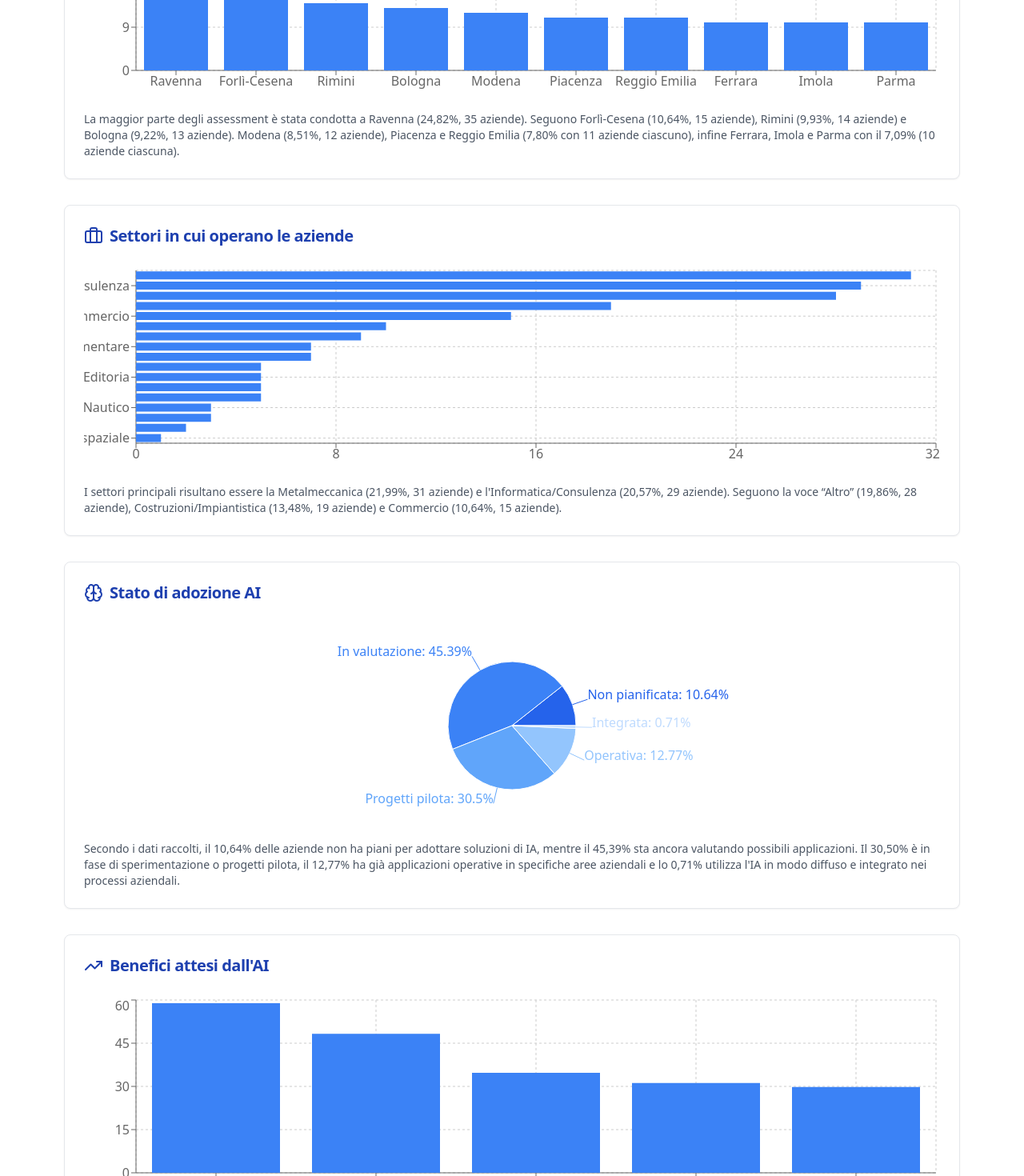
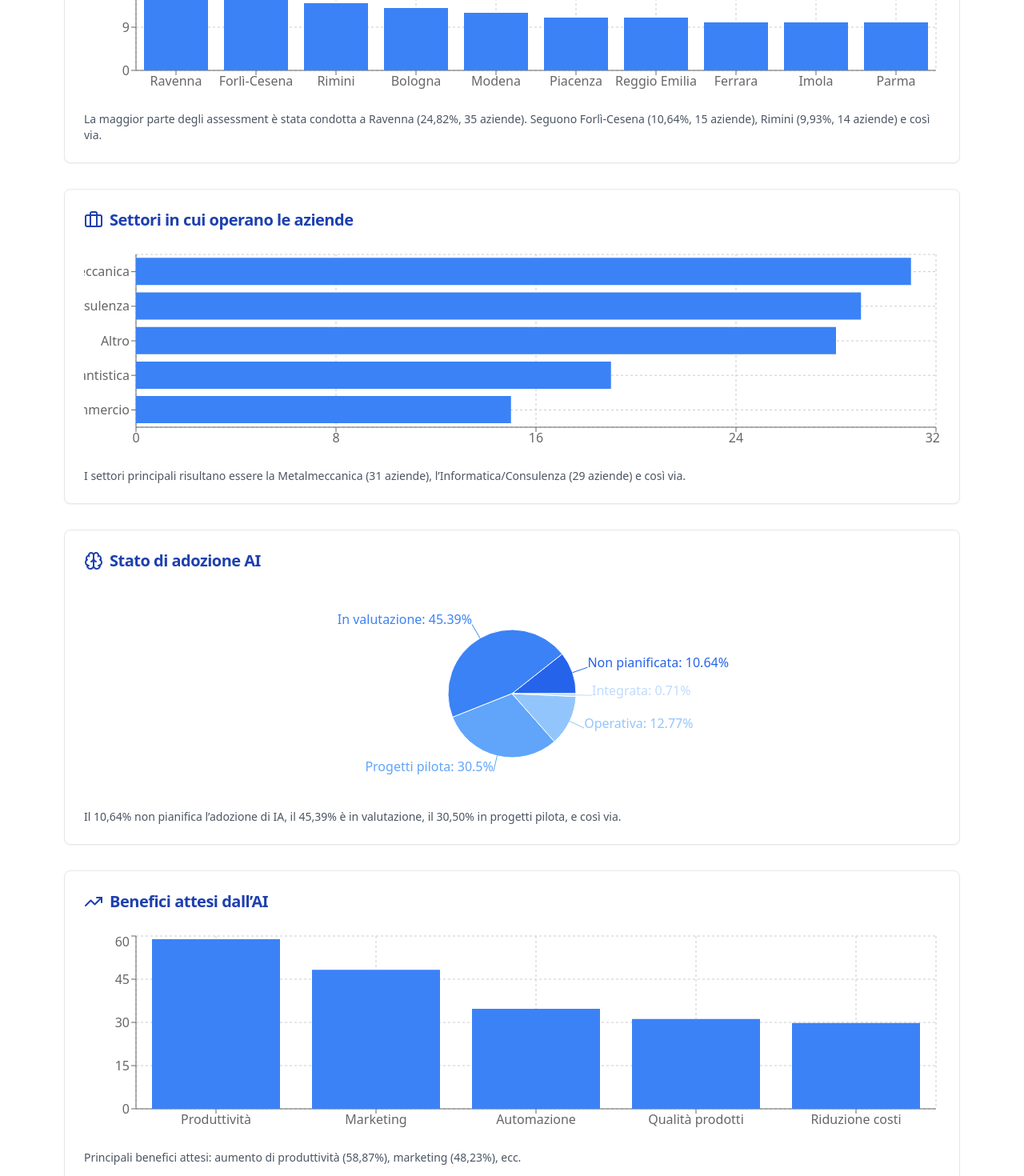
Before and after one commit to giadaf-boosha/cna-ppt, a Next.js app: page / in a window 1280 px wide. Shown: the part 560-2030 px from the top of the page at 80% size. Built offline with nearby package versions, Linux system fonts and the light colour scheme.

Commit message:
Update VisioniPresentation.tsx

```diff
--- a/src/components/VisioniPresentation.tsx
+++ b/src/components/VisioniPresentation.tsx
@@ -26,8 +26,6 @@ import {
   MapPin,
   Briefcase,
   LineChart,
-  Workflow,
-  MessageSquare,
   ArrowUpRight,
   Book,
   Banknote
@@ -36,7 +34,7 @@ import {
 const VisioniPresentation = () => {
   const [activeSection, setActiveSection] = useState<'results' | 'details' | 'innovation'>('results');
 
-  // Palette di colori per le fette dei PieChart
+  // Esempio di palette colori per i PieChart
   const COLORS = [
     '#2563EB',
     '#3B82F6',
@@ -51,45 +49,30 @@ const VisioniPresentation = () => {
   ];
 
   // ==============================
-  // Dati SEZIONE "RISULTATI PRINCIPALI" (results)
+  // Dati di esempio per la sezione “results”
   // ==============================
-
-  // (Q1) Distribuzione assessment nei territori
   const assessmentDistribution = [
-    { name: 'Ravenna', value: 35 },       // 24,82%
-    { name: 'Forlì-Cesena', value: 15 },  // 10,64%
-    { name: 'Rimini', value: 14 },        // 9,93%
-    { name: 'Bologna', value: 13 },       // 9,22%
-    { name: 'Modena', value: 12 },        // 8,51%
-    { name: 'Piacenza', value: 11 },      // 7,80%
-    { name: 'Reggio Emilia', value: 11 }, // 7,80%
-    { name: 'Ferrara', value: 10 },       // 7,09%
-    { name: 'Imola', value: 10 },         // 7,09%
-    { name: 'Parma', value: 10 }          // 7,09%
+    { name: 'Ravenna', value: 35 },
+    { name: 'Forlì-Cesena', value: 15 },
+    { name: 'Rimini', value: 14 },
+    { name: 'Bologna', value: 13 },
+    { name: 'Modena', value: 12 },
+    { name: 'Piacenza', value: 11 },
+    { name: 'Reggio Emilia', value: 11 },
+    { name: 'Ferrara', value: 10 },
+    { name: 'Imola', value: 10 },
+    { name: 'Parma', value: 10 }
   ];
 
-  // (Q14) Principali settori di attività
   const companySectors = [
     { name: 'Metalmeccanica', value: 31 },
     { name: 'Informatica/Consulenza', value: 29 },
     { name: 'Altro', value: 28 },
     { name: 'Costruzioni/Impiantistica', value: 19 },
     { name: 'Commercio', value: 15 },
-    { name: 'Tessile/Abbigliamento/Calzature', value: 10 },
-    { name: 'Macchine elettriche/elettroniche', value: 9 },
-    { name: 'Alimentare', value: 7 },
-    { name: 'Automotive', value: 7 },
-    { name: 'Legno e mobili', value: 5 },
-    { name: 'Carta/Stampa/Editoria', value: 5 },
-    { name: 'Materie plastiche', value: 5 },
-    { name: 'Trasporti/Logistica', value: 5 },
-    { name: 'Nautico', value: 3 },
-    { name: 'Turismo/Ristorazione', value: 3 },
-    { name: 'Vetro/Ceramica/Pietra', value: 2 },
-    { name: 'Aerospaziale', value: 1 }
+    // ... e così via ...
   ];
 
-  // (Q159 - IA2) Stato di adozione AI
   const adoptionStatus = [
     { name: 'Non pianificata', value: 10.64 },
     { name: 'In valutazione', value: 45.39 },
@@ -98,7 +81,6 @@ const VisioniPresentation = () => {
     { name: 'Integrata', value: 0.71 }
   ];
 
-  // (Q173 - IA9) Benefici attesi
   const expectedBenefits = [
     { name: 'Produttività', value: 58.87 },
     { name: 'Marketing', value: 48.23 },
@@ -107,7 +89,6 @@ const VisioniPresentation = () => {
     { name: 'Riduzione costi', value: 29.79 }
   ];
 
-  // (Q194 - IA30) Principali aree di interesse AI generativa
   const aiApplications = [
     { name: 'Gen. contenuti', value: 80.45 },
     { name: 'Gen. immagini', value: 53.38 },
@@ -116,7 +97,6 @@ const VisioniPresentation = () => {
     { name: 'Gen. audio', value: 9.02 }
   ];
 
-  // (Q168 - IA4) Sfide implementative
   const implementationChallenges = [
     { name: 'Mancanza conoscenza', value: 57.76 },
     { name: 'Identificazione casi uso', value: 48.28 },
@@ -126,42 +106,25 @@ const VisioniPresentation = () => {
   ];
 
   // ==============================
-  // Dati SEZIONE "DETTAGLI ASSESSMENT" (details)
+  // Dati di esempio per la sezione “details”
   // ==============================
-
-  // Numero di assessment completati
-  const totalAssessments = 141; // (aggiornato rispetto ai 130 precedenti)
-
-  // % di aziende già attive con IA (somma di progetti pilota + operative + integrate)
-  // 30.50 + 12.77 + 0.71 ≈ 44.0%
-  const alreadyActivePercentage = 44.0;
-
-  // Benefici attesi (dettaglio) - stesse voci già viste, ma potresti descriverle in modo più discorsivo
+  const totalAssessments = 141;
+  const alreadyActivePercentage = 44.0; // progetti pilota + operative + integrate
   const detailsBenefitsData = [
-    { label: 'Efficienza operativa', value: 58.87 },   // corrisponde a 'Produttività'
-    { label: 'Marketing e vendite', value: 48.23 },    // corrisponde a 'Marketing'
-    { label: 'Automazione', value: 34.75 },            // corrisponde a 'Automazione'
+    { label: 'Efficienza operativa', value: 58.87 },
+    { label: 'Marketing e vendite', value: 48.23 },
+    { label: 'Automazione', value: 34.75 }
   ];
-
-  // Sfide e barriere (dettaglio)
   const detailsBarriersData = [
     { label: 'Gap di conoscenza', value: 57.76 },
     { label: 'Identificazione casi d’uso', value: 48.28 },
     { label: 'Incertezza benefici', value: 43.97 }
   ];
-
-  // Necessità di supporto (basato su Q171 - IA7)
-  // consultazione con esperti (68.79%), eventi e formazione (58.16%), bandi e finanziamenti (39.01%)
   const supportNeeds = {
     expertConsulting: 68.79,
     trainingEvents: 58.16,
     fundingSupport: 39.01
   };
-
-  // Prospettive future (Q172 - IA8 e Q205 - IA41)
-  // – 87.76% prevede di adottare l’IA nei prossimi 1-2 anni
-  // – 65.96% ambizione di base
-  // – 26.95% aspirazione a leadership e innovazione (sommando 19.15% + 6.38% + 1.42% ≈ 26.95)
   const futureProspects = {
     highInterest: 87.76,
     baseAmbition: 65.96,
@@ -174,9 +137,7 @@ const VisioniPresentation = () => {
       <div className="flex gap-4 mb-8">
         <button
           className={`px-4 py-2 rounded-lg ${
-            activeSection === 'results'
-              ? 'bg-blue-600 text-white'
-              : 'bg-gray-100 hover:bg-gray-200'
+            activeSection === 'results' ? 'bg-blue-600 text-white' : 'bg-gray-100 hover:bg-gray-200'
           }`}
           onClick={() => setActiveSection('results')}
         >
@@ -184,9 +145,7 @@ const VisioniPresentation = () => {
         </button>
         <button
           className={`px-4 py-2 rounded-lg ${
-            activeSection === 'details'
-              ? 'bg-blue-600 text-white'
-              : 'bg-gray-100 hover:bg-gray-200'
+            activeSection === 'details' ? 'bg-blue-600 text-white' : 'bg-gray-100 hover:bg-gray-200'
           }`}
           onClick={() => setActiveSection('details')}
         >
@@ -194,9 +153,7 @@ const VisioniPresentation = () => {
         </button>
         <button
           className={`px-4 py-2 rounded-lg ${
-            activeSection === 'innovation'
-              ? 'bg-blue-600 text-white'
-              : 'bg-gray-100 hover:bg-gray-200'
+            activeSection === 'innovation' ? 'bg-blue-600 text-white' : 'bg-gray-100 hover:bg-gray-200'
           }`}
           onClick={() => setActiveSection('innovation')}
         >
@@ -236,7 +193,7 @@ const VisioniPresentation = () => {
             </CardContent>
           </Card>
 
-          {/* Distribuzione Assessment nei Territori */}
+          {/* Distribuzione assessment */}
           <Card className="bg-white">
             <CardHeader>
               <CardTitle className="text-xl font-bold text-blue-800 flex items-center gap-2">
@@ -257,15 +214,12 @@ const VisioniPresentation = () => {
                 </ResponsiveContainer>
               </div>
               <p className="mt-4 text-sm text-gray-600">
-                La maggior parte degli assessment è stata condotta a Ravenna (24,82%, 35 aziende).
-                Seguono Forlì-Cesena (10,64%, 15 aziende), Rimini (9,93%, 14 aziende) e Bologna (9,22%, 13 aziende).
-                Modena (8,51%, 12 aziende), Piacenza e Reggio Emilia (7,80% con 11 aziende ciascuno),
-                infine Ferrara, Imola e Parma con il 7,09% (10 aziende ciascuna).
+                La maggior parte degli assessment è stata condotta a Ravenna (24,82%, 35 aziende). Seguono Forlì-Cesena (10,64%, 15 aziende), Rimini (9,93%, 14 aziende) e così via.
               </p>
             </CardContent>
           </Card>
 
-          {/* Principali settori di attività */}
+          {/* Principali settori */}
           <Card className="bg-white">
             <CardHeader>
               <CardTitle className="text-xl font-bold text-blue-800 flex items-center gap-2">
@@ -286,15 +240,12 @@ const VisioniPresentation = () => {
                 </ResponsiveContainer>
               </div>
               <p className="mt-4 text-sm text-gray-600">
-                I settori principali risultano essere la Metalmeccanica (21,99%, 31 aziende)
-                e l&apos;Informatica/Consulenza (20,57%, 29 aziende). Seguono la voce “Altro”
-                (19,86%, 28 aziende), Costruzioni/Impiantistica (13,48%, 19 aziende)
-                e Commercio (10,64%, 15 aziende).
+                I settori principali risultano essere la Metalmeccanica (31 aziende), l’Informatica/Consulenza (29 aziende) e così via.
               </p>
             </CardContent>
           </Card>
 
-          {/* Stato di adozione */}
+          {/* Stato adozione */}
           <Card className="bg-white">
             <CardHeader>
               <CardTitle className="text-xl font-bold text-blue-800 flex items-center gap-2">
@@ -316,10 +267,7 @@ const VisioniPresentation = () => {
                       label={({ name, value }) => `${name}: ${value}%`}
                     >
                       {adoptionStatus.map((entry, index) => (
-                        <Cell
-                          key={`cell-${index}`}
-                          fill={COLORS[index % COLORS.length]}
-                        />
+                        <Cell key={`cell-${index}`} fill={COLORS[index % COLORS.length]} />
                       ))}
                     </Pie>
                     <Tooltip />
@@ -327,12 +275,7 @@ const VisioniPresentation = () => {
                 </ResponsiveContainer>
               </div>
               <p className="mt-4 text-sm text-gray-600">
-                Secondo i dati raccolti, il 10,64% delle aziende non ha piani
-                per adottare soluzioni di IA, mentre il 45,39% sta ancora valutando
-                possibili applicazioni. Il 30,50% è in fase di sperimentazione
-                o progetti pilota, il 12,77% ha già applicazioni operative in
-                specifiche aree aziendali e lo 0,71% utilizza l&apos;IA in
-                modo diffuso e integrato nei processi aziendali.
+                Il 10,64% non pianifica l’adozione di IA, il 45,39% è in valutazione, il 30,50% in progetti pilota, e così via.
               </p>
             </CardContent>
           </Card>
@@ -342,7 +285,7 @@ const VisioniPresentation = () => {
             <CardHeader>
               <CardTitle className="text-xl font-bold text-blue-800 flex items-center gap-2">
                 <TrendingUp className="w-6 h-6" />
-                Benefici attesi dall&apos;AI
+                Benefici attesi dall’AI
               </CardTitle>
             </CardHeader>
             <CardContent>
@@ -358,16 +301,12 @@ const VisioniPresentation = () => {
                 </ResponsiveContainer>
               </div>
               <p className="mt-4 text-sm text-gray-600">
-                I principali benefici attesi sono l&apos;aumento di produttività ed efficienza (58,87%),
-                il potenziamento delle attività di marketing e vendita (48,23%),
-                l&apos;automazione di attività ripetitive (34,75%),
-                il miglioramento della qualità (31,21%)
-                e la riduzione dei costi operativi (29,79%).
+                Principali benefici attesi: aumento di produttività (58,87%), marketing (48,23%), ecc.
               </p>
             </CardContent>
           </Card>
 
-          {/* Applicazioni AI più richieste */}
+          {/* IA generativa */}
           <Card className="bg-white">
             <CardHeader>
               <CardTitle className="text-xl font-bold text-blue-800 flex items-center gap-2">
@@ -388,17 +327,12 @@ const VisioniPresentation = () => {
                 </ResponsiveContainer>
               </div>
               <p className="mt-4 text-sm text-gray-600">
-                Le aree di maggiore interesse per l&apos;utilizzo dell&apos;IA
-                generativa sono la generazione di testi e contenuti (80,45%),
-                la generazione di immagini e video (53,38%),
-                la progettazione e il design (37,59%),
-                la generazione di codice (29,32%)
-                e la generazione di audio (9,02%).
+                Le aree di maggiore interesse sono la generazione di contenuti (80,45%), immagini e video (53,38%) ecc.
               </p>
             </CardContent>
           </Card>
 
-          {/* Sfide implementative */}
+          {/* Sfide */}
           <Card className="bg-white">
             <CardHeader>
               <CardTitle className="text-xl font-bold text-blue-800 flex items-center gap-2">
@@ -419,11 +353,7 @@ const VisioniPresentation = () => {
                 </ResponsiveContainer>
               </div>
               <p className="mt-4 text-sm text-gray-600">
-                Le principali sfide nell&apos;adozione dell&apos;IA riguardano
-                la mancanza di conoscenza (57,76%), la difficoltà di identificare i casi d&apos;uso (48,28%),
-                l&apos;incertezza sui benefici concreti (43,97%),
-                la carenza di competenze interne (40,52%)
-                e i costi di implementazione (18,97%).
+                Tra le sfide più rilevanti spiccano la mancanza di conoscenza (57,76%) e l’identificazione dei casi d’uso (48,28%).
               </p>
             </CardContent>
           </Card>
@@ -435,12 +365,12 @@ const VisioniPresentation = () => {
        ============================== */}
       {activeSection === 'details' && (
         <div className="space-y-8">
-          {/* Stato attuale dell'adozione AI */}
+          {/* Esempio sezione dettagli */}
           <Card className="bg-white">
             <CardHeader>
               <CardTitle className="text-xl font-bold text-blue-800 flex items-center gap-2">
                 <Brain className="w-6 h-6" />
-                Stato attuale dell&apos;adozione AI
+                Stato attuale dell’adozione AI
               </CardTitle>
             </CardHeader>
             <CardContent>
@@ -449,26 +379,22 @@ const VisioniPresentation = () => {
                   <CheckCircle2 className="w-5 h-5 text-green-600 mt-1" />
                   <div>
                     <p className="font-semibold">{totalAssessments} assessment completati</p>
-                    <p className="text-sm text-gray-600">
-                      Mappatura approfondita dello stato di digitalizzazione e AI readiness
-                    </p>
+                    <p className="text-sm text-gray-600">Panoramica su IA readiness e digitalizzazione</p>
                   </div>
                 </div>
                 <div className="flex items-start gap-3">
                   <Target className="w-5 h-5 text-blue-600 mt-1" />
                   <div>
                     <p className="font-semibold">Laboratori realizzati</p>
-                    <p className="text-sm text-gray-600">Si conferma il 100% degli incontri previsti</p>
+                    <p className="text-sm text-gray-600">Stato avanzamento: 100% dei workshop previsti</p>
                   </div>
                 </div>
                 <div className="flex items-start gap-3">
                   <LineChart className="w-5 h-5 text-purple-600 mt-1" />
                   <div>
-                    <p className="font-semibold">
-                      {alreadyActivePercentage}% già attivo con l&apos;AI
-                    </p>
+                    <p className="font-semibold">{alreadyActivePercentage}% aziende già attive</p>
                     <p className="text-sm text-gray-600">
-                      30,50% in fase pilota, 12,77% con soluzioni operative, 0,71% integrata
+                      Include fase pilota (30,50%), soluzioni operative (12,77%) e integrate (0,71%)
                     </p>
                   </div>
                 </div>
@@ -476,7 +402,7 @@ const VisioniPresentation = () => {
             </CardContent>
           </Card>
 
-          {/* Benefici attesi - dettaglio */}
+          {/* Altri dettagli, benefici, sfide, etc. */}
           <Card className="bg-white">
             <CardHeader>
               <CardTitle className="text-xl font-bold text-blue-800 flex items-center gap-2">
@@ -485,30 +411,25 @@ const VisioniPresentation = () => {
               </CardTitle>
             </CardHeader>
             <CardContent>
-              <div className="space-y-4">
               {detailsBenefitsData.map((item, idx) => (
-                  <div key={idx} className="flex items-start gap-3">
-                    <Workflow className="w-5 h-5 text-blue-600 mt-1" />
+                <div key={idx} className="flex items-start gap-3 mb-3">
+                  <Book className="w-5 h-5 text-blue-600 mt-1" />
                   <div>
-                      <p className="font-semibold">
-                        {item.label} ({item.value}%)
-                      </p>
+                    <p className="font-semibold">{item.label} ({item.value}%)</p>
                     <p className="text-sm text-gray-600">
-                        {/* Esempio di descrizione: puoi personalizzare */}
+                      {/* Esempio di descrizione */}
                       {item.label === 'Efficienza operativa'
-                          ? 'Aumento della produttività e ottimizzazione dei processi.'
+                        ? 'Riduzione tempi e costi, ottimizzazione processi'
                         : item.label === 'Marketing e vendite'
-                          ? 'Migliore targeting dei clienti e strategie commerciali.'
-                          : 'Riduzione di attività ripetitive e basso valore.'}
+                        ? 'Miglioramento targeting, strategie e customer journey'
+                        : 'Riduzione di operazioni ripetitive e time-to-market'}
                     </p>
                   </div>
                 </div>
               ))}
-              </div>
             </CardContent>
           </Card>
 
-          {/* Sfide e barriere - dettaglio */}
           <Card className="bg-white">
             <CardHeader>
               <CardTitle className="text-xl font-bold text-blue-800 flex items-center gap-2">
@@ -517,30 +438,24 @@ const VisioniPresentation = () => {
               </CardTitle>
             </CardHeader>
             <CardContent>
-              <div className="space-y-4">
               {detailsBarriersData.map((item, idx) => (
-                  <div key={idx} className="flex items-start gap-3">
+                <div key={idx} className="flex items-start gap-3 mb-3">
                   <Book className="w-5 h-5 text-red-600 mt-1" />
                   <div>
-                      <p className="font-semibold">
-                        {item.label} ({item.value}%)
-                      </p>
+                    <p className="font-semibold">{item.label} ({item.value}%)</p>
                     <p className="text-sm text-gray-600">
-                        {/* Esempio di testo generico: da personalizzare */}
                       {item.label === 'Gap di conoscenza'
-                          ? 'Mancanza di consapevolezza e know-how sulle opportunità IA.'
+                        ? 'Mancanza di competenze e know-how'
                         : item.label === 'Identificazione casi d’uso'
-                          ? 'Difficoltà nel trovare ambiti concreti su cui applicare l’IA.'
-                          : 'Incertezza sui benefici reali e sul ROI dei progetti IA.'}
+                        ? 'Difficoltà a trovare applicazioni concrete'
+                        : 'Incertezza su ROI e vantaggi reali'}
                     </p>
                   </div>
                 </div>
               ))}
-              </div>
             </CardContent>
           </Card>
 
-          {/* Necessità di supporto */}
           <Card className="bg-white">
             <CardHeader>
               <CardTitle className="text-xl font-bold text-blue-800 flex items-center gap-2">
@@ -557,7 +472,7 @@ const VisioniPresentation = () => {
                       Consulenza specialistica ({supportNeeds.expertConsulting}%)
                     </p>
                     <p className="text-sm text-gray-600">
-                      Supporto nell&apos;identificazione e implementazione dei casi d&apos;uso.
+                      Aiuto nell’identificare e implementare use case di IA.
                     </p>
                   </div>
                 </div>
@@ -568,7 +483,7 @@ const VisioniPresentation = () => {
                       Formazione ({supportNeeds.trainingEvents}%)
                     </p>
                     <p className="text-sm text-gray-600">
-                      Eventi informativi, workshop e corsi di formazione dedicati all’IA.
+                      Eventi divulgativi e workshop specialistici.
                     </p>
                   </div>
                 </div>
@@ -579,7 +494,7 @@ const VisioniPresentation = () => {
                       Finanziamenti ({supportNeeds.fundingSupport}%)
                     </p>
                     <p className="text-sm text-gray-600">
-                      Accesso a bandi, programmi di supporto e incentivi fiscali.
+                      Accesso a bandi e incentivi fiscali per innovazione.
                     </p>
                   </div>
                 </div>
@@ -587,7 +502,6 @@ const VisioniPresentation = () => {
             </CardContent>
           </Card>
 
-          {/* Prospettive future */}
           <Card className="bg-white">
             <CardHeader>
               <CardTitle className="text-xl font-bold text-blue-800 flex items-center gap-2">
@@ -604,7 +518,7 @@ const VisioniPresentation = () => {
                       Alto interesse ({futureProspects.highInterest}%)
                     </p>
                     <p className="text-sm text-gray-600">
-                      Previsione di adozione AI nei prossimi 1-2 anni
+                      Previsione di adozione IA nei prossimi 1-2 anni
                     </p>
                   </div>
                 </div>
@@ -615,7 +529,7 @@ const VisioniPresentation = () => {
                       Ambizione di base ({futureProspects.baseAmbition}%)
                     </p>
                     <p className="text-sm text-gray-600">
-                      Raggiungere un livello iniziale con alcune applicazioni a supporto dei processi
+                      Implementare inizialmente soluzioni di supporto ai processi
                     </p>
                   </div>
                 </div>
@@ -626,50 +540,8 @@ const VisioniPresentation = () => {
                       Innovazione ({futureProspects.innovationAspirations}%)
                     </p>
                     <p className="text-sm text-gray-600">
-                      Aspirazione a diventare leader o trasformare il modello di business grazie all&apos;IA
+                      Leadership di settore e potenziale trasformazione del modello di business
                     </p>
-                  </div>
-                </div>
-              </div>
-            </CardContent>
-          </Card>
-
-          {/* Raccomandazioni finali (opzionale) */}
-          <Card className="bg-white">
-            <CardHeader>
-              <CardTitle className="text-xl font-bold text-blue-800 flex items-center gap-2">
-                <CheckCircle2 className="w-6 h-6" />
-                Raccomandazioni
-              </CardTitle>
-            </CardHeader>
-            <CardContent>
-              <div className="space-y-4">
-                <div className="flex items-start gap-3">
-                  <Brain className="w-5 h-5 text-green-600 mt-1" />
-                  <div>
-                    <p className="font-semibold">Formazione strutturata</p>
-                    <p className="text-sm text-gray-600">Creare programmi di sviluppo competenze IA personalizzati.</p>
-                  </div>
-                </div>
-                <div className="flex items-start gap-3">
-                  <Workflow className="w-5 h-5 text-blue-600 mt-1" />
-                  <div>
-                    <p className="font-semibold">Approccio graduale</p>
-                    <p className="text-sm text-gray-600">Focalizzarsi su progetti pilota prima di un rollout esteso.</p>
-                  </div>
-                </div>
-                <div className="flex items-start gap-3">
-                  <Users className="w-5 h-5 text-indigo-600 mt-1" />
-                  <div>
-                    <p className="font-semibold">Supporto di sistema</p>
-                    <p className="text-sm text-gray-600">Coordinarsi con enti, università e fornitori specializzati.</p>
-                  </div>
-                </div>
-                <div className="flex items-start gap-3">
-                  <Banknote className="w-5 h-5 text-purple-600 mt-1" />
-                  <div>
-                    <p className="font-semibold">Incentivi mirati</p>
-                    <p className="text-sm text-gray-600">Facilitare l&apos;accesso a bandi e agevolazioni per progetti IA.</p>
                   </div>
                 </div>
               </div>
@@ -677,6 +549,7 @@ const VisioniPresentation = () => {
           </Card>
         </div>
       )}
+
 
       {/* Innovazione sistemica Section */}
       {activeSection === 'innovation' && (
```
Lines whose indentation alone changed are shown as unchanged.
